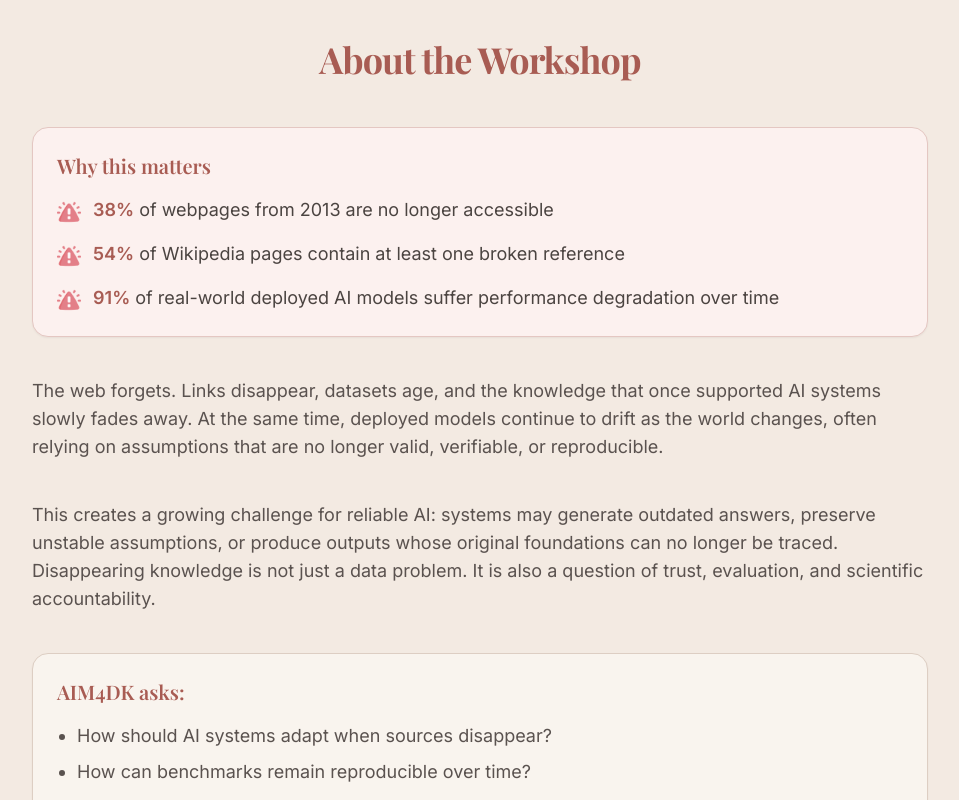
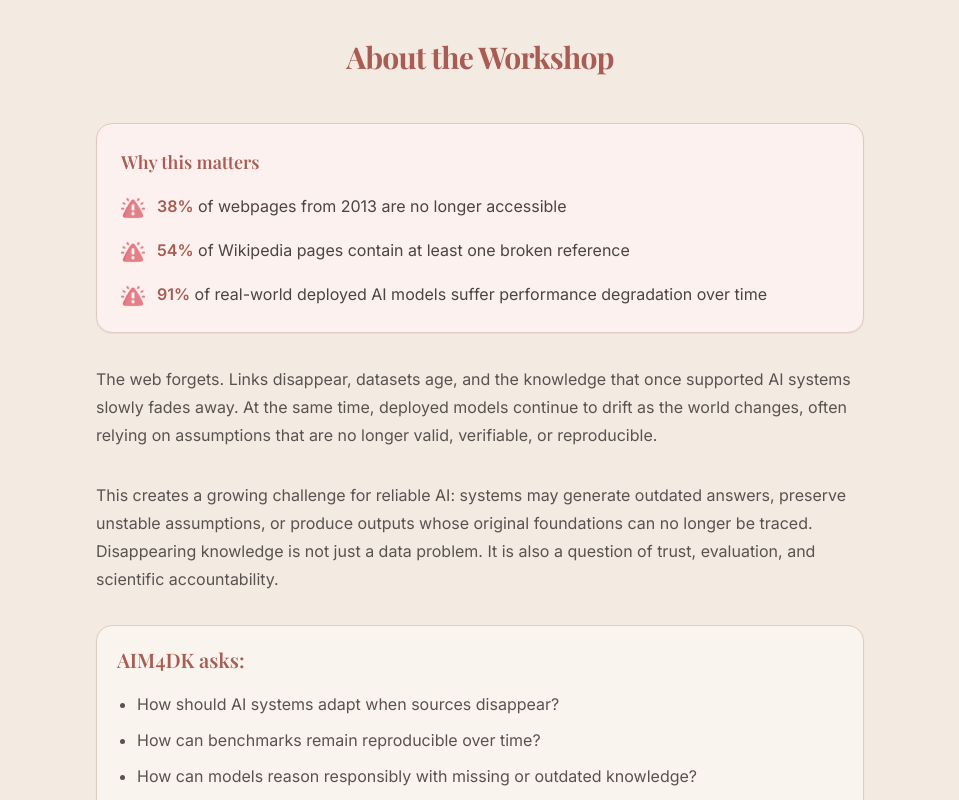
Before and after one commit to ElizaZhou96/aim4dk, a React (Vite) app: page / in a window 1280 px wide. Shown: the part 780-1580 px from the top of the page, without its empty margins (160-1119 px from the left). Built offline with nearby package versions, Linux system fonts and the light colour scheme.

Commit message:
Update App.tsx

```diff
--- a/src/App.tsx
+++ b/src/App.tsx
@@ -134,16 +134,16 @@ function App() {
 
         {/* About Section */}
         <section id="about" className="bg-[#F3EAE2] py-14 sm:py-16 lg:py-20 text-[#3A3533]">
-          <div className="max-w-7xl mx-auto px-4 sm:px-6 lg:px-8">
-            <div className="max-w-4xl mx-auto">
-              <h2 className="text-3xl sm:text-4xl font-bold tracking-tight text-[#A85C53] text-center mb-10 sm:mb-12">
+          <div className="max-w-5xl mx-auto px-3 sm:px-4 lg:px-4">
+            <div className="max-w-3xl mx-auto">
+              <h2 className="text-2xl sm:text-3xl font-bold tracking-tight text-[#A85C53] text-center mb-10 sm:mb-12">
                 About the Workshop
               </h2>
 
-              <div className="space-y-8 sm:space-y-10 text-[15px] sm:text-base lg:text-lg leading-7 sm:leading-8 text-[#5A524F]">
+              <div className="space-y-6 sm:space-y-8 text-[14px] sm:text-[15px] lg:text-[16px] leading-6 sm:leading-7 text-[#5A524F]">
                 {/* Warning Stats Card */}
                 <div className="bg-[#FCF1EF] border border-[#E4C7C2] rounded-2xl p-5 sm:p-6 shadow-sm">
-                  <h3 className="text-lg sm:text-xl font-semibold text-[#A85C53] mb-4">
+                  <h3 className="text-base sm:text-lg font-semibold text-[#A85C53] mb-4">
                     Why this matters
                   </h3>
 
@@ -221,7 +221,7 @@ function App() {
                 </p>
 
                 {/* AIM4DK asks */}
-                <div className="bg-[#F9F4EE] border border-[#DDCEC3] rounded-2xl p-5 sm:p-6 shadow-sm">
+                <div className="bg-[#F9F4EE] border border-[#DDCEC3] rounded-2xl p-4 sm:p-5 shadow-sm">
                   <h3 className="text-lg sm:text-xl font-semibold text-[#A85C53] mb-4">
                     AIM4DK asks:
                   </h3>
```
